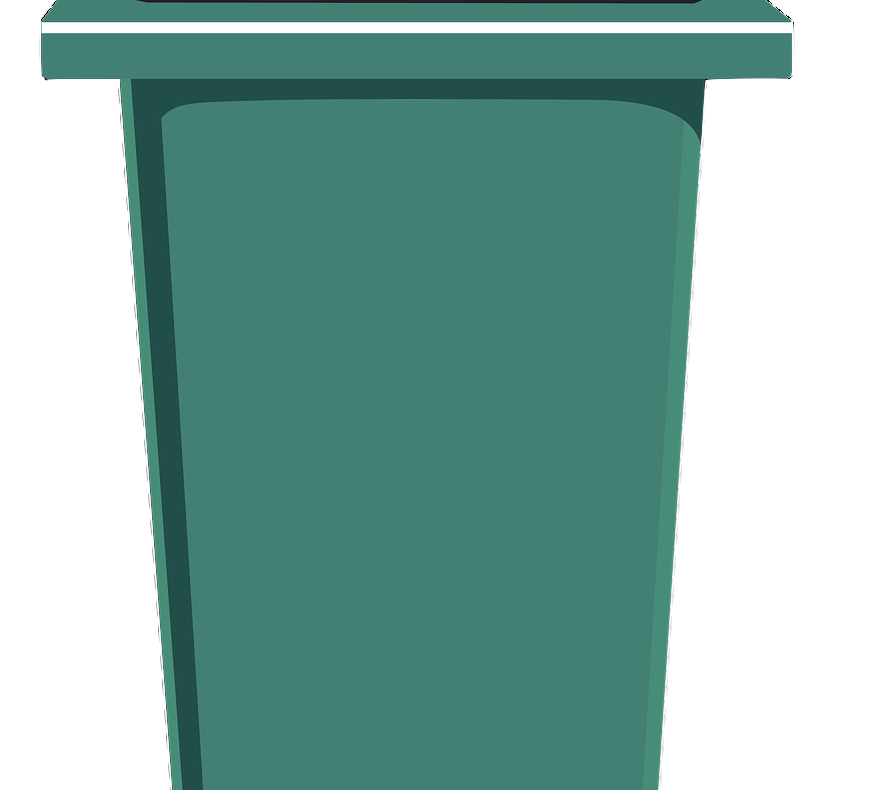
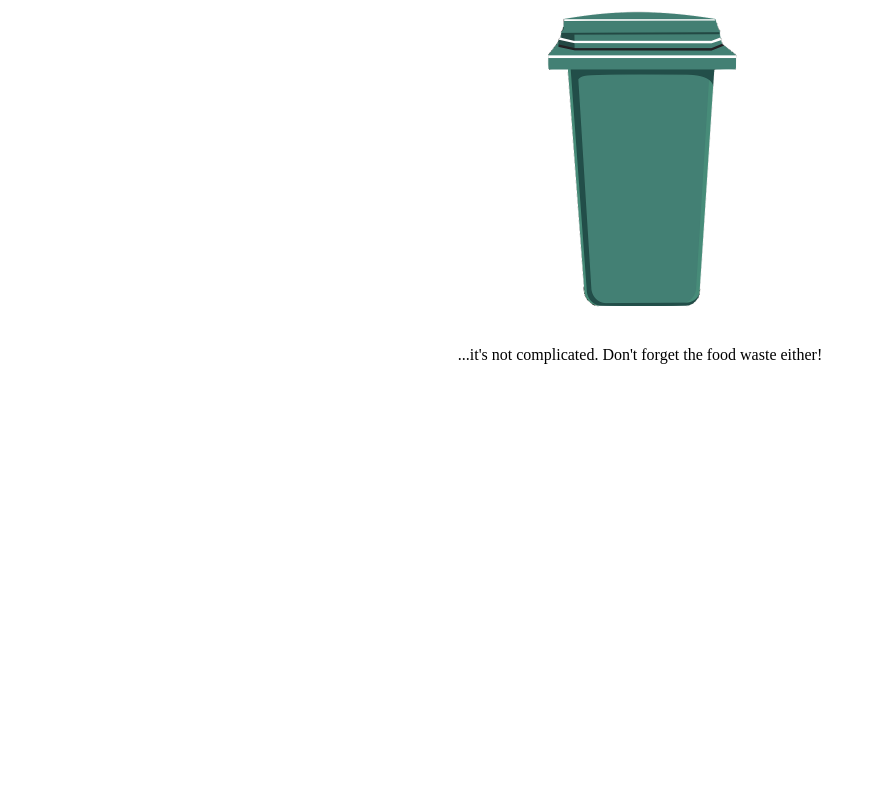
Before and after one commit to danwhitlock/whichbinsthisweek, a plain HTML site: page index.html in a window 1280 px wide. Shown: the part 255-1045 px from the top of the page, without its empty margins (0-875 px from the left). After the commit the page ends 816 px from the top, so only its background shows below. Drawn offline with Linux system fonts and the light colour scheme.

Commit message:
Update flex properties

```diff
--- a/style.css
+++ b/style.css
@@ -1,6 +1,25 @@
+.bincontainer {
+    display: flex;
+    flex-direction: column;
+    align-items: center;
+    justify-content: center;
+    height: 100vh;
+    text-align: center;
+  }
+
+  .bin-image-container {
+    display: flex;
+    flex-direction: row;
+  }
+
 .binimage {
     display: none;
 }
 .binimage.visible {
     display: block;
 }
+
+.binimage img {
+    width: 200px;
+    height: auto;
+}
```
